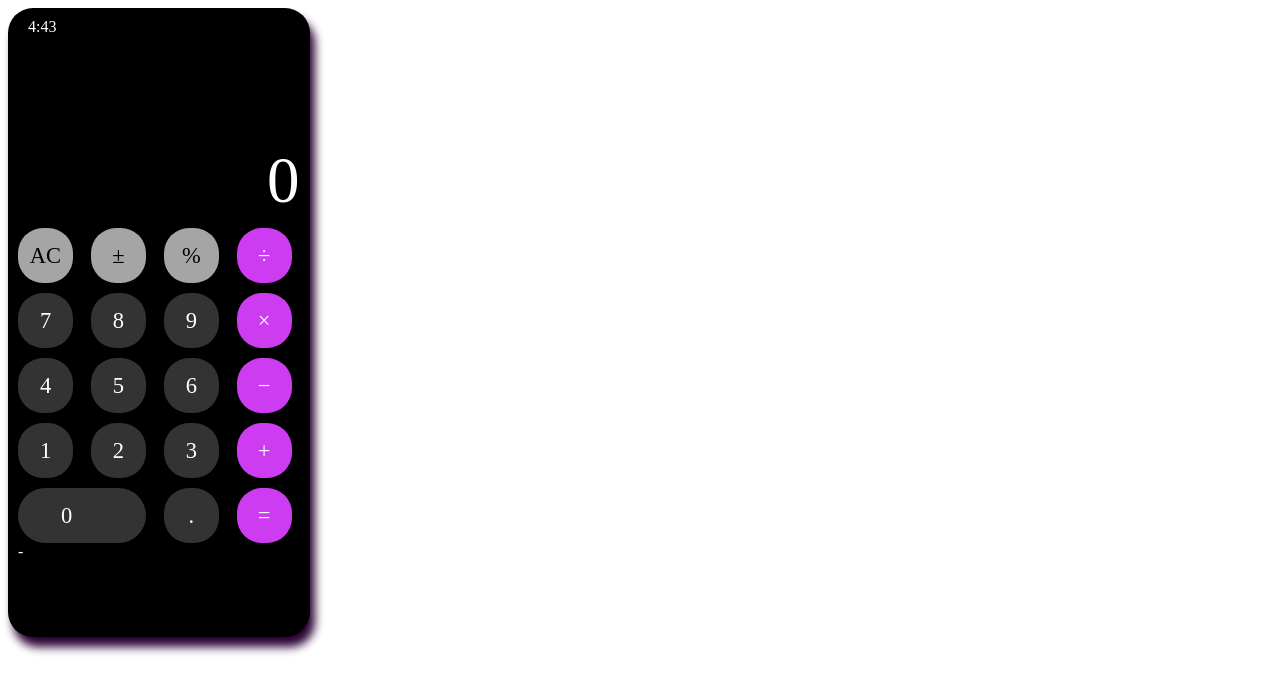
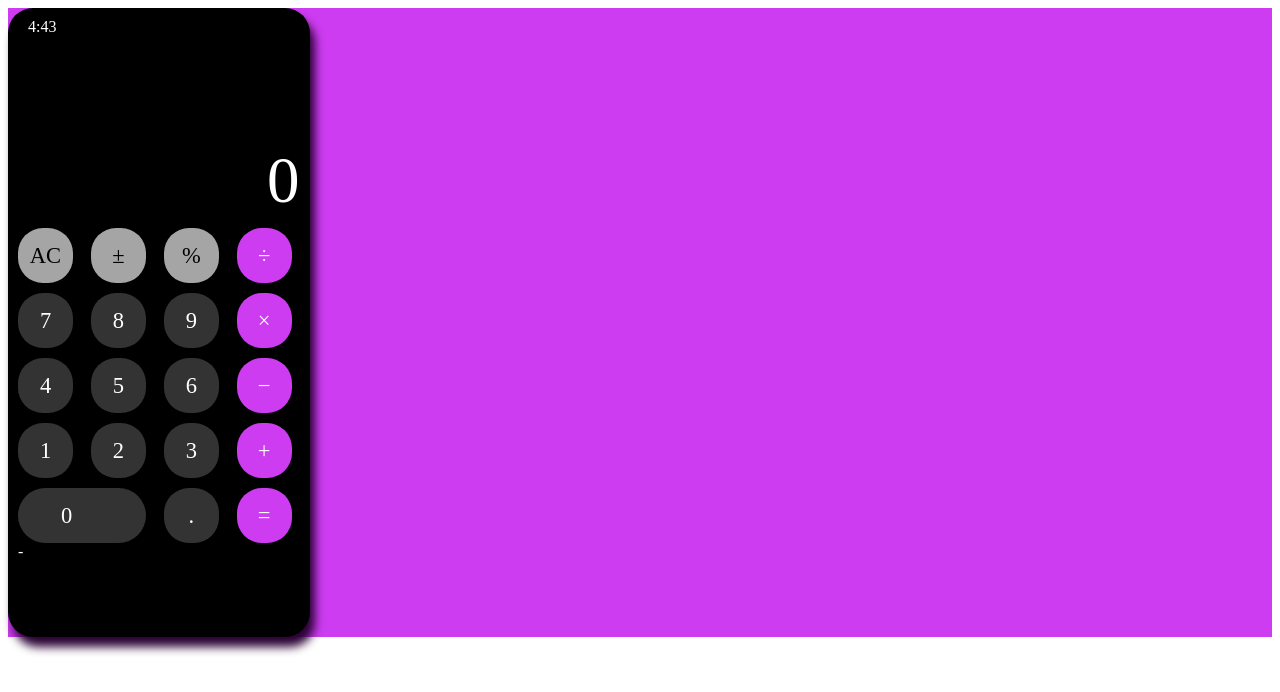
Before and after one commit to Oyeleye/Web-calculator, a React (Create React App) app: page / in a window 1280 px wide. Shown: the top 692 px of the page. Built offline with nearby package versions, Linux system fonts and the light colour scheme.

Commit message:
Add body div

```diff
--- a/src/Components/App/App.js
+++ b/src/Components/App/App.js
@@ -135,7 +135,8 @@ const App = () => {
 };
 
     return(
-            <div className='App'>
+        <div className="Body">
+            <div className="App">
                 <div className="top">4:43</div>
                 <div className="display">{value}</div>
                 <div className="buttons">
@@ -165,6 +166,7 @@ const App = () => {
                 </div>
                 <div className="bottom">-</div>
             </div>
+        </div>
     );
 }
 
```
Lines whose indentation alone changed are shown as unchanged.
